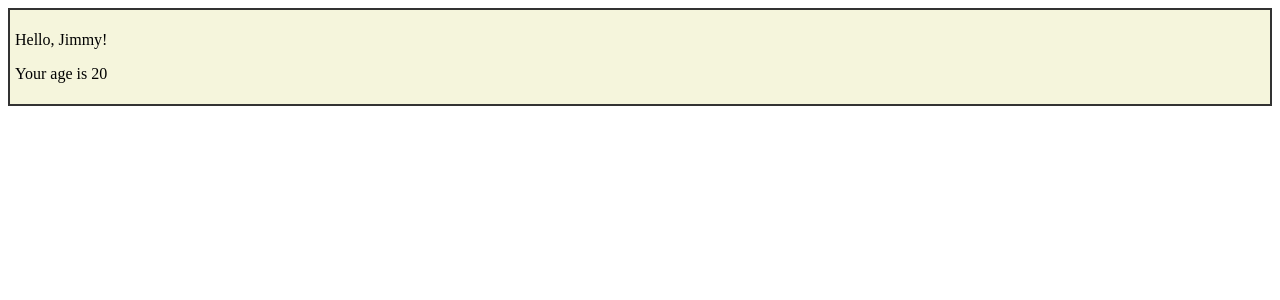
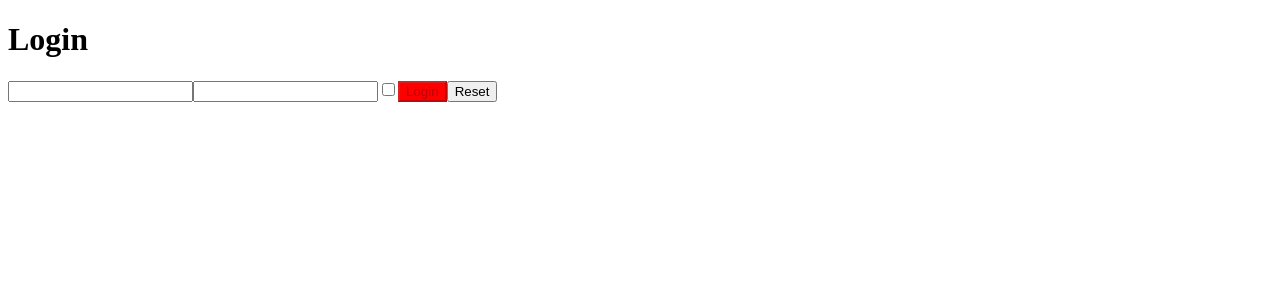
Before and after one commit to Emiliano-S/react-exercises, a React (Create React App) app: page / in a window 1280 px wide. Shown: the top 300 px of the page. Built offline with nearby package versions, Linux system fonts and the light colour scheme.

Commit message:
End: esercizio styling-components-03

```diff
--- a/src/App.js
+++ b/src/App.js
@@ -1,6 +1,5 @@
 import React from 'react';
-import { Welcome } from './Welcome';
-
+import { Login } from './Login';
 
 
 export class App extends React.Component{
@@ -10,7 +9,7 @@ export class App extends React.Component{
     render(){
         return(
             <div>
-                <Welcome name='Jimmy' age={20}/>
+                <Login />
             </div>
         );
     };
--- a/src/Login.js
+++ b/src/Login.js
@@ -32,14 +32,18 @@ export class Login extends React.Component{
     }
 
     render(){
+        const PasswordColorButton ={
+            background: this.state.password.length < 8 ? "red" : "green"
+        }
+
         return(
-            <div>
+           <div>
                 <h1>Login</h1>
                 <div>
                     <input type="text" name="username" value={this.state.username} onChange={this.handleInputChange} />
                     <input type="password" name="password" value={this.state.password} onChange={this.handleInputChange} />
                     <input type="checkbox" name="remember" checked={this.state.checked} onChange={this.handleInputChange} />
-                    <button type="submit" disabled={(this.state.username === '' || this.state.password === '') ? true : false} onClick={this.onLogin}>Login</button>
+                    <button type="submit" style={PasswordColorButton} disabled={(this.state.username === '' || this.state.password === '') ? true : false} onClick={this.onLogin}>Login</button>
                     <button type="reset" onClick={this.resetInput} >Reset</button>
                 </div>
             </div>
```
